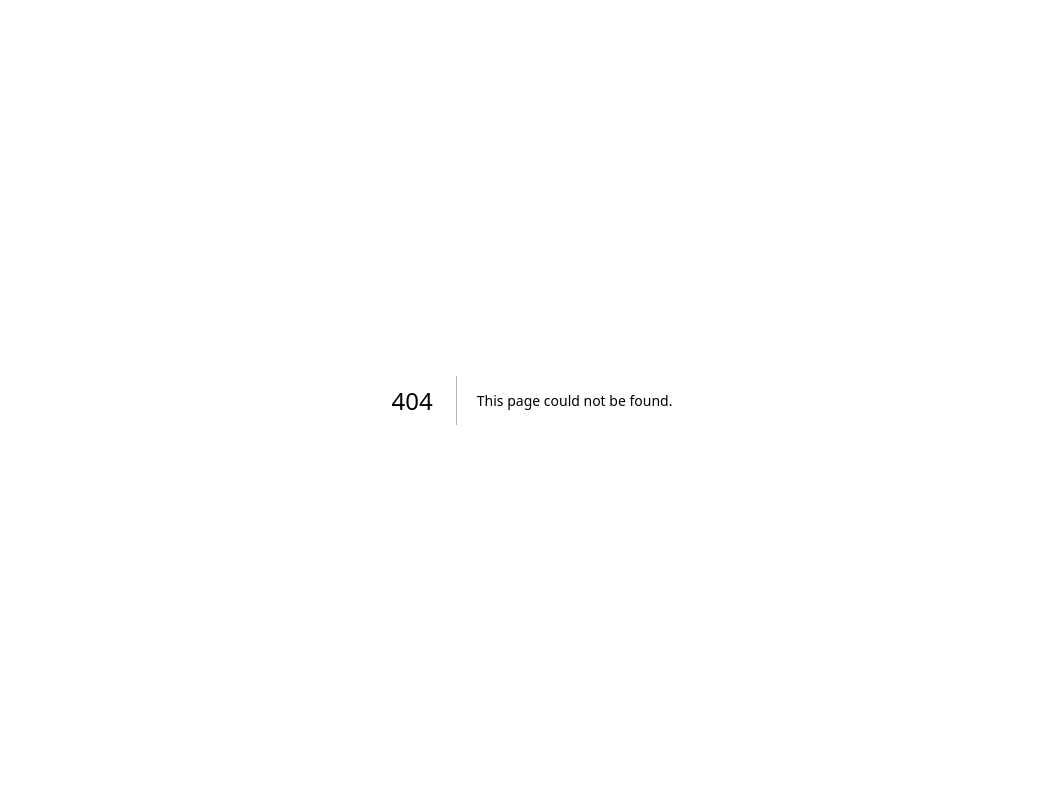
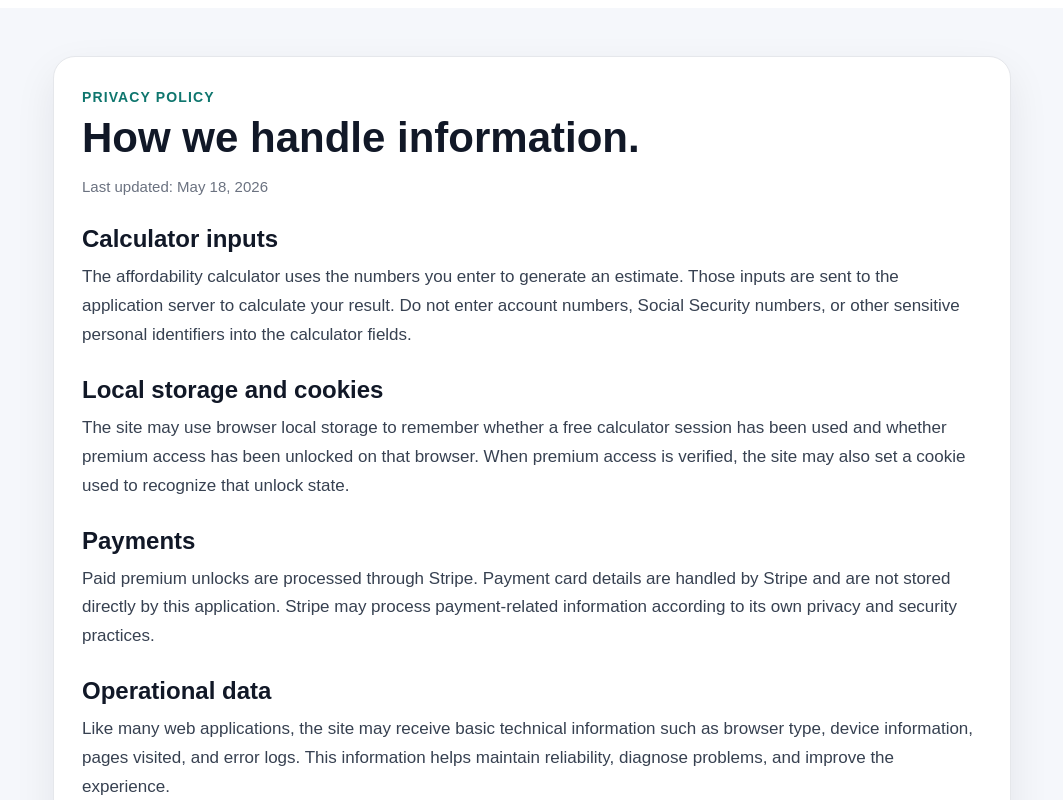
Before and after one commit to techtalk1282/can-i-afford-this, a Next.js app: page /privacy in a window 1280 px wide. Before the commit this address had no page. Shown: the top 800 px of the page, without its empty margins (108-1171 px from the left). Built offline with nearby package versions, Linux system fonts and the light colour scheme.

Commit message:
Add Privacy Policy page
This file contains the Privacy Policy page, detailing how user information is handled, including calculator inputs, local storage, cookies, and payment processing.

```diff
--- /dev/null
+++ b/app/privacy/page.js
@@ -0,0 +1,116 @@
+export const metadata = {
+  title: "Privacy Policy",
+  description:
+    "Read the Can I Afford This? privacy policy, including how calculator inputs, local storage, cookies, and payment processing are handled.",
+};
+
+export default function PrivacyPage() {
+  return (
+    <main
+      style={{
+        minHeight: "70vh",
+        background: "#f5f7fb",
+        padding: "48px 20px",
+        fontFamily: "Arial, sans-serif",
+      }}
+    >
+      <article
+        style={{
+          maxWidth: 900,
+          margin: "0 auto",
+          background: "#ffffff",
+          border: "1px solid #e5e7eb",
+          borderRadius: 22,
+          padding: "32px 28px",
+          boxShadow: "0 16px 40px rgba(15, 23, 42, 0.08)",
+        }}
+      >
+        <p
+          style={{
+            margin: 0,
+            color: "#0f766e",
+            fontSize: 14,
+            fontWeight: 800,
+            letterSpacing: "0.08em",
+            textTransform: "uppercase",
+          }}
+        >
+          Privacy policy
+        </p>
+
+        <h1
+          style={{
+            margin: "10px 0 0 0",
+            color: "#111827",
+            fontSize: 42,
+            lineHeight: 1.1,
+            fontWeight: 800,
+          }}
+        >
+          How we handle information.
+        </h1>
+
+        <p
+          style={{
+            margin: "14px 0 0 0",
+            color: "#6b7280",
+            fontSize: 15,
+            lineHeight: 1.6,
+          }}
+        >
+          Last updated: May 18, 2026
+        </p>
+
+        {[
+          [
+            "Calculator inputs",
+            "The affordability calculator uses the numbers you enter to generate an estimate. Those inputs are sent to the application server to calculate your result. Do not enter account numbers, Social Security numbers, or other sensitive personal identifiers into the calculator fields.",
+          ],
+          [
+            "Local storage and cookies",
+            "The site may use browser local storage to remember whether a free calculator session has been used and whether premium access has been unlocked on that browser. When premium access is verified, the site may also set a cookie used to recognize that unlock state.",
+          ],
+          [
+            "Payments",
+            "Paid premium unlocks are processed through Stripe. Payment card details are handled by Stripe and are not stored directly by this application. Stripe may process payment-related information according to its own privacy and security practices.",
+          ],
+          [
+            "Operational data",
+            "Like many web applications, the site may receive basic technical information such as browser type, device information, pages visited, and error logs. This information helps maintain reliability, diagnose problems, and improve the experience.",
+          ],
+          [
+            "Advertising and analytics",
+            "If advertising or analytics tools are added, they may use cookies or similar technologies to measure visits, improve content, and support monetization. Any future advertising integrations should be configured with appropriate disclosure and consent requirements where applicable.",
+          ],
+          [
+            "Contact",
+            "For privacy questions or requests, contact support@caniaffordthis.app. We may need enough information to understand and respond to your request.",
+          ],
+        ].map(([title, copy]) => (
+          <section key={title} style={{ marginTop: 26 }}>
+            <h2
+              style={{
+                margin: 0,
+                color: "#111827",
+                fontSize: 24,
+                fontWeight: 800,
+              }}
+            >
+              {title}
+            </h2>
+            <p
+              style={{
+                margin: "10px 0 0 0",
+                color: "#374151",
+                fontSize: 17,
+                lineHeight: 1.7,
+              }}
+            >
+              {copy}
+            </p>
+          </section>
+        ))}
+      </article>
+    </main>
+  );
+}
```
